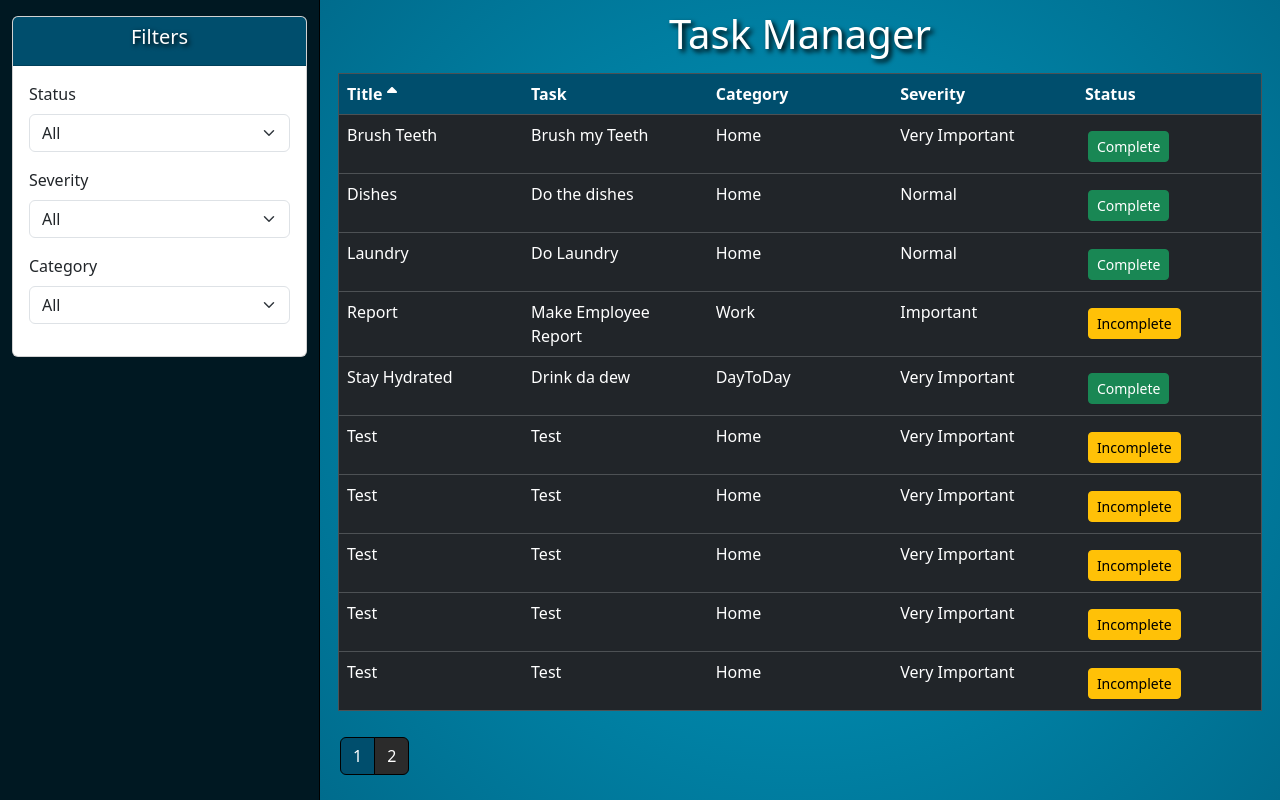
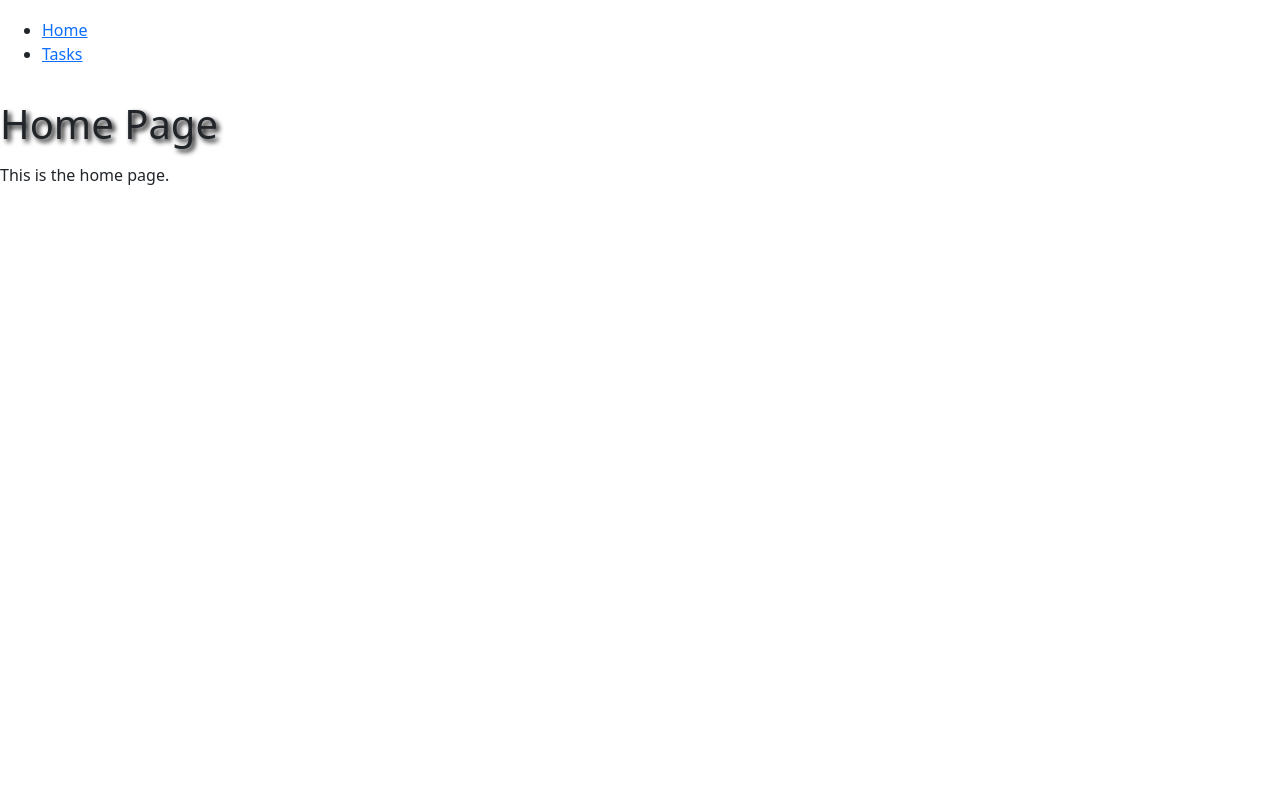
Before and after one commit to CamMikel91/JSP4-React_taskManager, a React (Create React App) app: page / in a window 1280 px wide. Built offline with nearby package versions, Linux system fonts and the light colour scheme.

Commit message:
Assignment 15-1 @ start

```diff
--- a/package.json
+++ b/package.json
@@ -16,6 +16,7 @@
     "prop-types": "^15.8.1",
     "react": "^18.2.0",
     "react-dom": "^18.2.0",
+    "react-router-dom": "^5.3.0",
     "react-scripts": "5.0.1",
     "web-vitals": "^2.1.4"
   },
--- a/src/App.js
+++ b/src/App.js
@@ -1,5 +1,8 @@
 import React, { Component } from "react";
+import { Route, Switch } from "react-router-dom";
 import { getTasks } from "./fakeTaskService-1";
+import NavBar from "./components/common/navbar";
+import Home from "./components/home";
 import TaskList from "./components/taskList";
 import "./App.css";
 import "bootstrap/dist/css/bootstrap.css";
@@ -23,7 +26,23 @@ class App extends Component {
 
   render() {
     return (
-      <TaskList tasks={this.state.tasks} onCompleted={this.handleComplete} />
+      <div>
+        <NavBar />
+        <div className="content">
+          <Switch>
+            <Route
+              path="/tasks"
+              render={() => (
+                <TaskList
+                  tasks={this.state.tasks}
+                  onCompleted={this.handleComplete}
+                />
+              )}
+            />
+            <Route path="/" render={() => <Home />} />
+          </Switch>
+        </div>
+      </div>
     );
   }
 }
--- /dev/null
+++ b/src/components/common/navbar.jsx
@@ -0,0 +1,19 @@
+import React from "react";
+import { Link } from "react-router-dom";
+
+const NavBar = () => {
+  return (
+    <nav className="navbar">
+      <ul>
+        <li>
+          <Link to="/">Home</Link>
+        </li>
+        <li>
+          <Link to="/tasks">Tasks</Link>
+        </li>
+      </ul>
+    </nav>
+  );
+};
+
+export default NavBar;
--- /dev/null
+++ b/src/components/home.jsx
@@ -0,0 +1,14 @@
+import React, { Component } from "react";
+
+class Home extends Component {
+  render() {
+    return (
+      <div>
+        <h1>Home Page</h1>
+        <p>This is the home page.</p>
+      </div>
+    );
+  }
+}
+
+export default Home;
--- a/src/index.js
+++ b/src/index.js
@@ -1,11 +1,14 @@
 import React from "react";
 import ReactDOM from "react-dom/client";
+import { BrowserRouter } from "react-router-dom";
 import "./index.css";
 import App from "./App";
 
 const root = ReactDOM.createRoot(document.getElementById("root"));
 root.render(
   <React.StrictMode>
-    <App />
+    <BrowserRouter>
+      <App />
+    </BrowserRouter>
   </React.StrictMode>
 );
```
Also changed, not shown: 1 other file (tests, documents, lock files or other folders).
